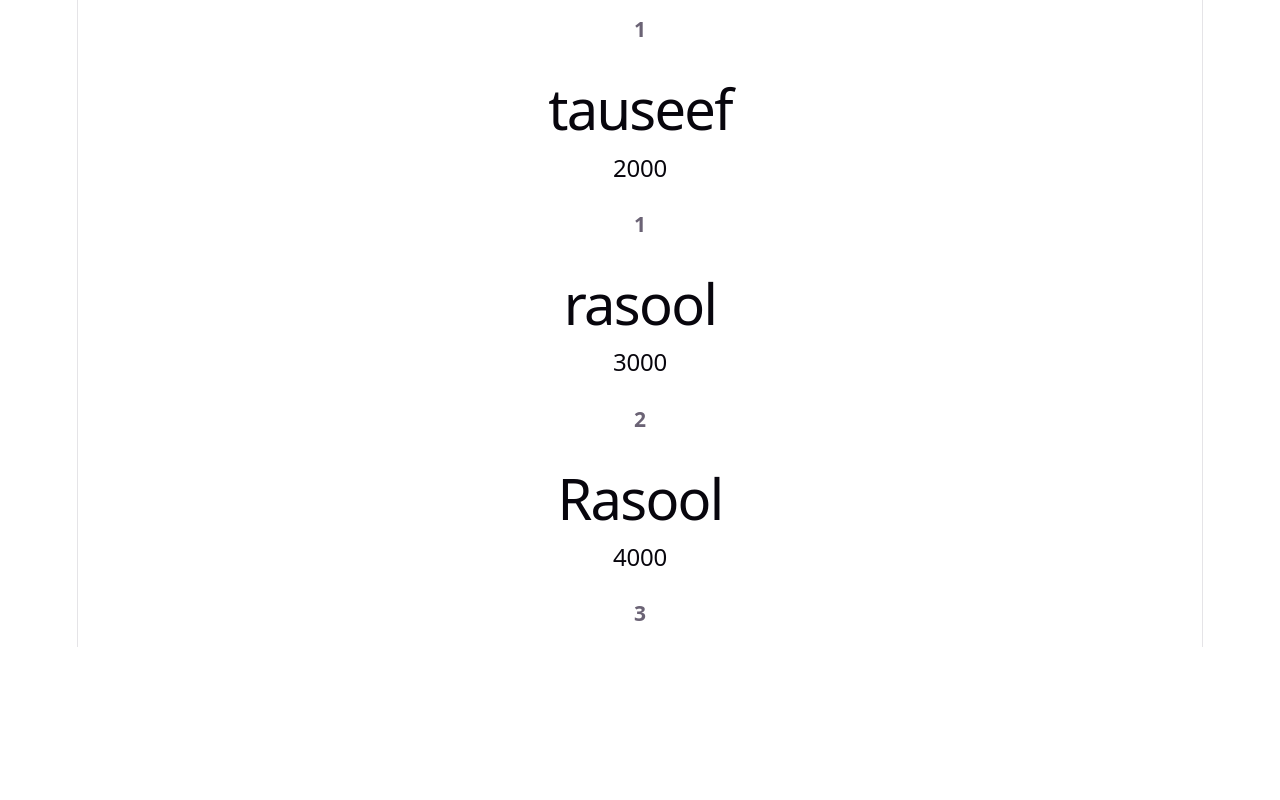
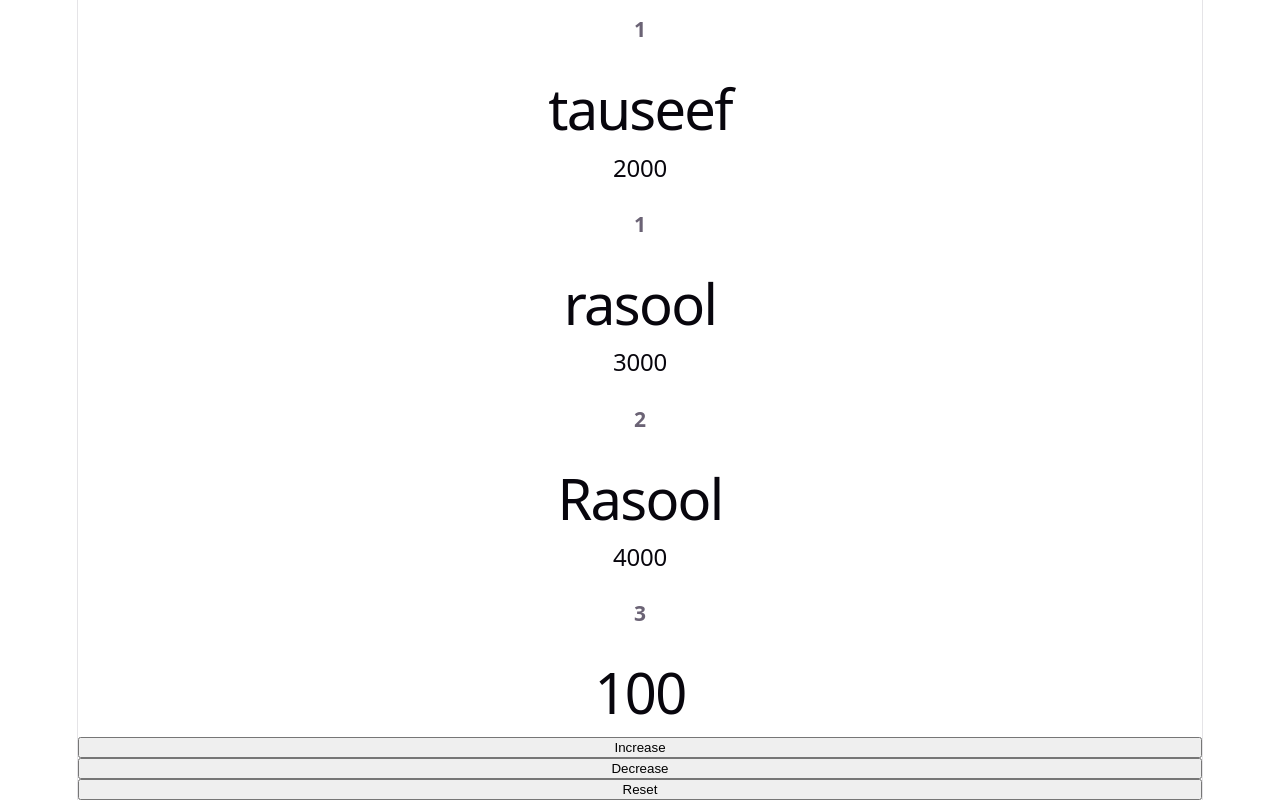
Before and after one commit to Taurasool/react-learning, a React (Vite) app: page / in a window 1280 px wide. Shown: the part 708-1508 px from the top of the page. Before the commit the page ends 1355 px from the top, so only its background shows below. Built offline with nearby package versions, Linux system fonts and the light colour scheme.

Commit message:
Practice multiple components with Counter

```diff
--- a/src/App.tsx
+++ b/src/App.tsx
@@ -4,6 +4,7 @@
 import EmployeeCard from "./Props/Props.tsx";
 import ProductCard from "./Props/ProductCard.tsx";
 import TeacherCard from "./Props/TeacherCard.tsx";
+import Counter from "./Components/Counter.tsx";
 
 function App(){
     return (
@@ -21,10 +22,11 @@
              <ProductCard title= "card" price= {1500} rating={1} />
 
 
-
              <TeacherCard name="tauseef" price={2000} rating={1} />
              <TeacherCard name="rasool" price={3000} rating={2} />
              <TeacherCard name="Rasool" price={4000} rating={3} />
+
+             <Counter />
         </>
     );
 }
--- /dev/null
+++ b/src/Components/Counter.tsx
@@ -0,0 +1,21 @@
+
+
+import { useState } from "react";
+
+function Counter() {
+    const [count, setCount] = useState(100);
+
+    return (
+        <>
+        <h1>{count}</h1>
+
+        <button onClick={()=> setCount(count + 1)}> Increase </button>
+
+        <button onClick={()=> setCount(count - 1)}> Decrease </button>
+
+        <button onClick={()=> setCount(100)}> Reset </button>
+        </>
+    )
+}
+
+export default Counter;
```
